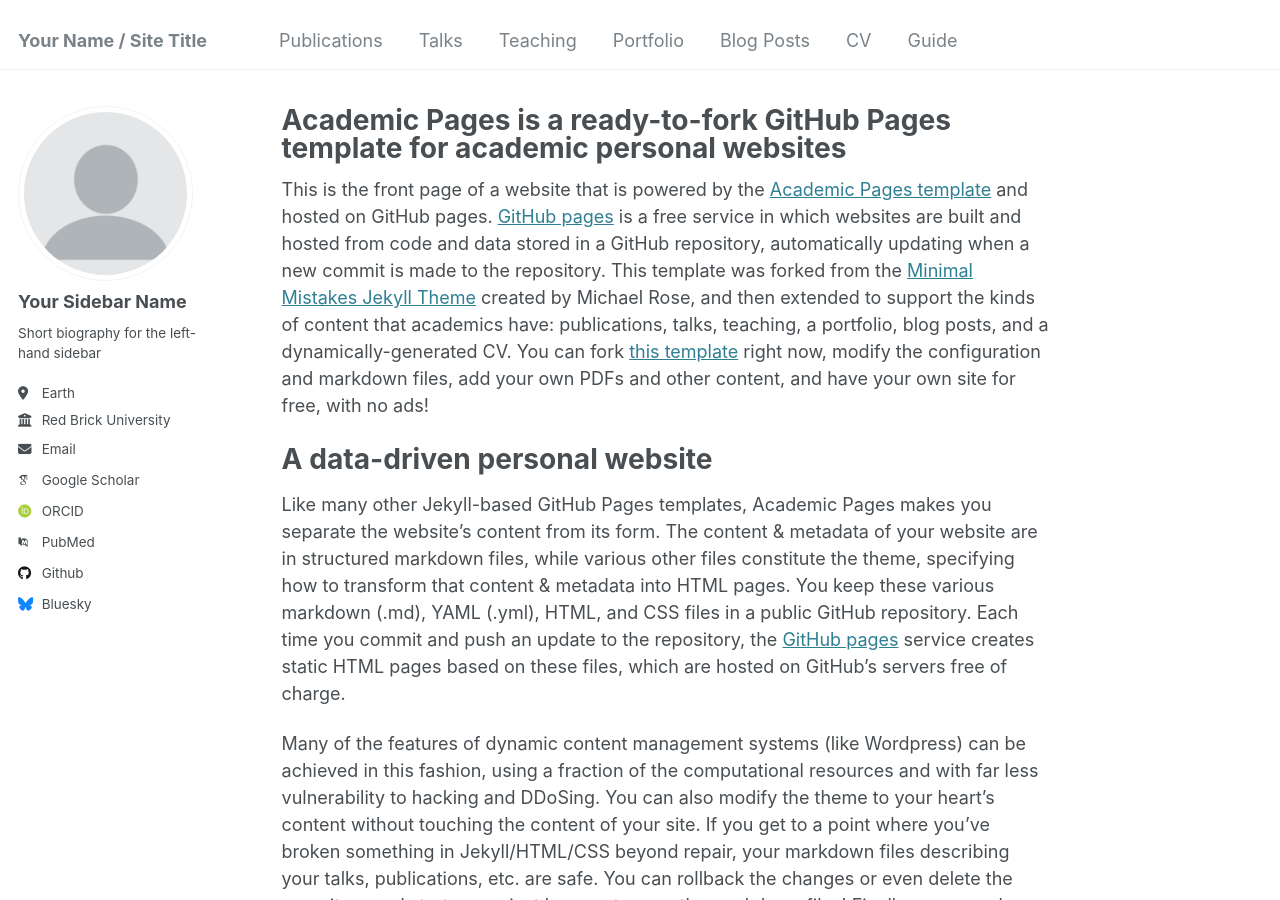
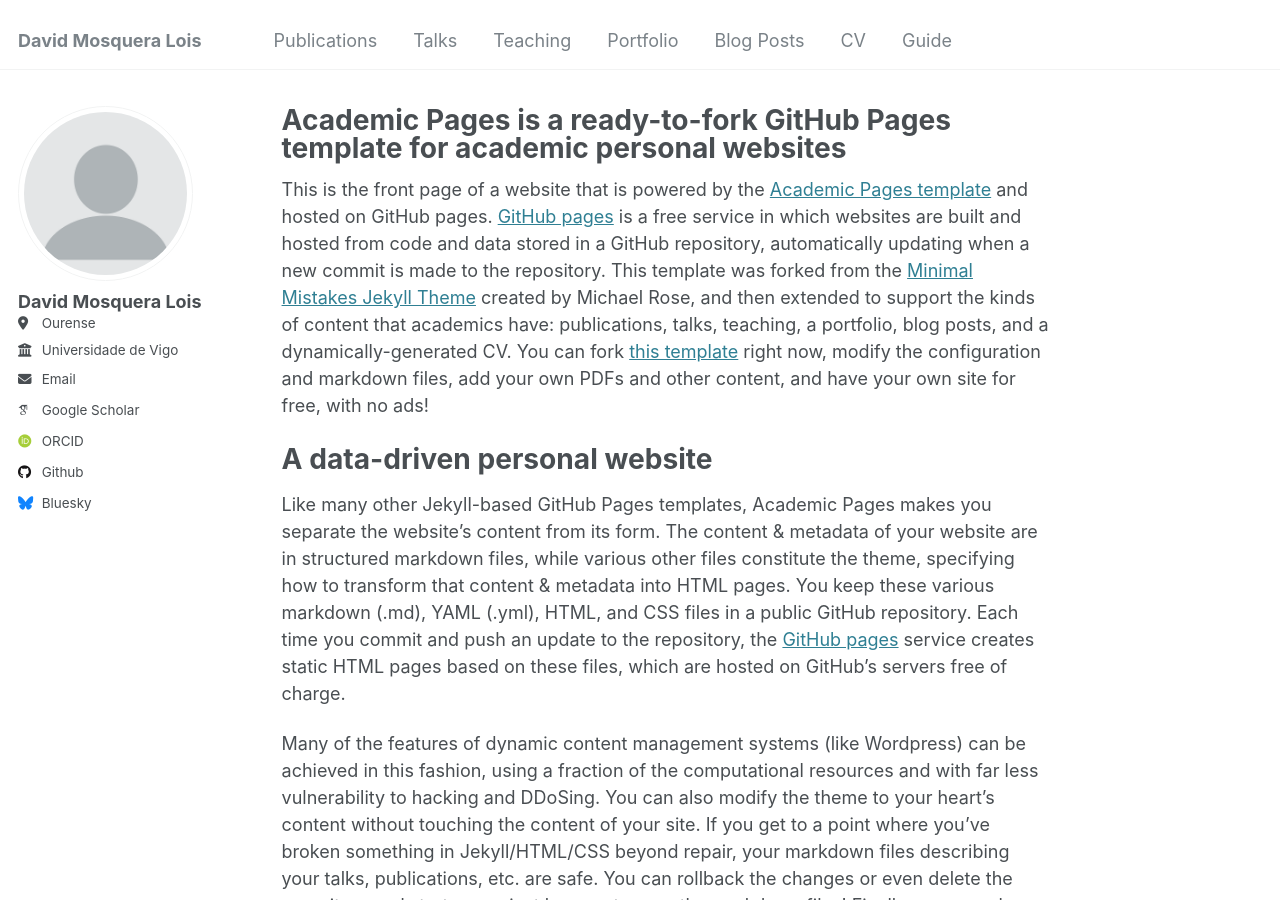
Before and after one commit to dmosqueralois/dmosqueralois.github.io, a Jekyll site: the page built from _pages/about.md, in a window 1280 px wide and 900 px high. Built offline with Jekyll 4.4.1, drawn with Linux system fonts in a browser that asks for light colours; some web fonts are replaced.

Commit message:
Update _config.yml

```diff
--- a/_config.yml
+++ b/_config.yml
@@ -8,7 +8,7 @@
 
 # Basic Site Settings
 locale                   : "en-US"
-title                    : "Your Name / Site Title"
+title                    : "David Mosquera Lois"
 title_separator          : "-"
 name                     : &name "Your Name"
 description              : &description "personal description"
@@ -22,21 +22,21 @@
 author:
   # Biographic information
   avatar           : "profile.png"
-  name             : "Your Sidebar Name"
+  name             : "David Mosquera Lois"
   pronouns         : # example: "she/her"
-  bio              : "Short biography for the left-hand sidebar"
-  location         : "Earth"
-  employer         : "Red Brick University"
+  bio              : # "Short biography for the left-hand sidebar"
+  location         : "Ourense"
+  employer         : "Universidade de Vigo"
   uri              : # URL
-  email            : "none@example.org"
+  email            : "david.mosquera.lois (at) uvigo (dot) gal"
 
   # Academic websites
   arxiv            : # URL - Update with the correct link to your profile
   googlescholar    : "https://scholar.google.com/citations?user=PS_CX0AAAAAJ"
   impactstory      : # URL
-  orcid            : "http://orcid.org/yourorcidurl"
+  orcid            : "https://orcid.org/0000-0001-7648-3393"
   semantic         : # URL
-  pubmed           : "https://www.ncbi.nlm.nih.gov/pubmed/?term=john+snow"
+  pubmed           : # "https://www.ncbi.nlm.nih.gov/pubmed/?term=john+snow"
   researchgate     : # URL
   scopus           : # URL
 
```
